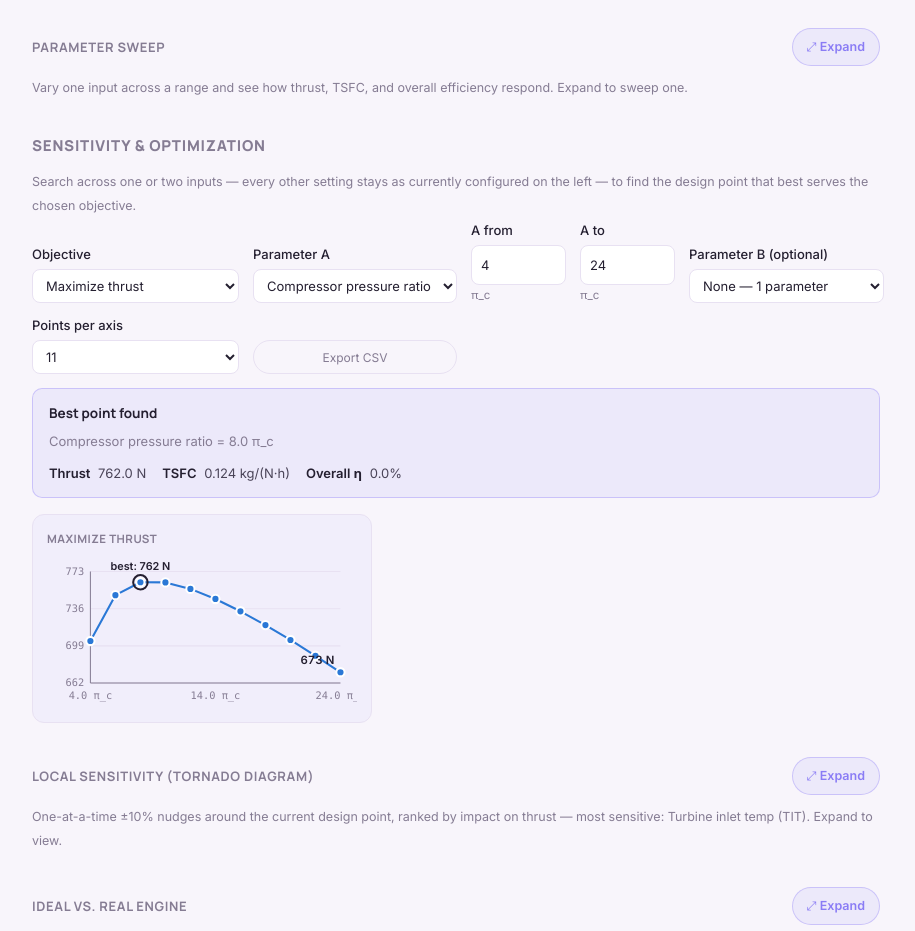
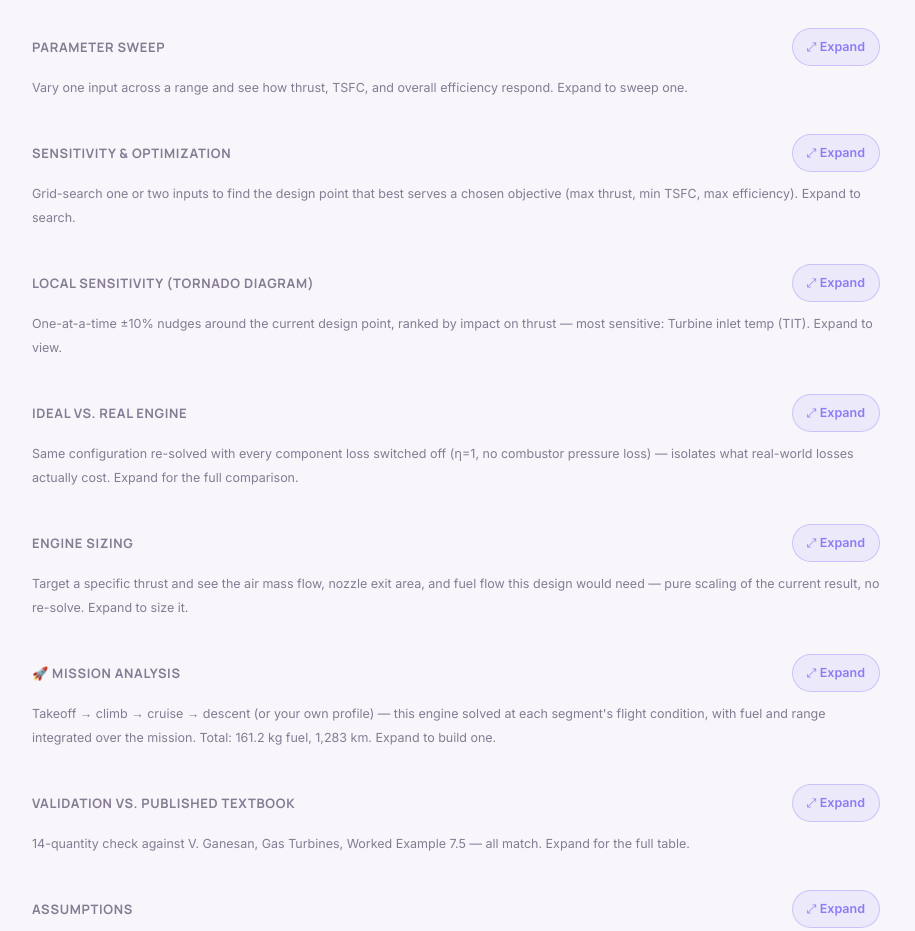
Before and after one commit to falgunitripathi/aeropropsim, a React (Vite) app in the folder web/: page / in a window 1280 px wide. Shown: the part 2020-2951 px from the top of the page, without its empty margins (364-1279 px from the left). Built offline with nearby package versions, Linux system fonts and the light colour scheme.

Commit message:
Update SensitivityOptimizer.jsx

```diff
--- a/web/src/components/SensitivityOptimizer.jsx
+++ b/web/src/components/SensitivityOptimizer.jsx
@@ -4,6 +4,7 @@ import NumberField from "./NumberField.jsx";
 import SelectField from "./SelectField.jsx";
 import SweepChart from "./SweepChart.jsx";
 import Heatmap from "./Heatmap.jsx";
+import ExpandableSection from "./ExpandableSection.jsx";
 import { downloadCsv } from "../utils/csv.js";
 import { fmt, tsfcPerHour } from "../utils/format.js";
 import { SWEEP_PARAMS, linspace } from "../utils/sweepParams.js";
@@ -157,8 +158,10 @@ export default function SensitivityOptimizer({ config }) {
   const bestPoint = search.mode === "1d" ? search.best?.point : search.best?.point;
 
   return (
-    <section>
-      <h2>Sensitivity &amp; optimization</h2>
+    <ExpandableSection
+      title="Sensitivity & optimization"
+      summary="Grid-search one or two inputs to find the design point that best serves a chosen objective (max thrust, min TSFC, max efficiency). Expand to search."
+    >
       <p className="section-note">
         Search across one or two inputs — every other setting stays as
         currently configured on the left — to find the design point that
@@ -266,6 +269,6 @@ export default function SensitivityOptimizer({ config }) {
           yDecimals={paramB.axisDecimals}
         />
       )}
-    </section>
+    </ExpandableSection>
   );
 }
```
